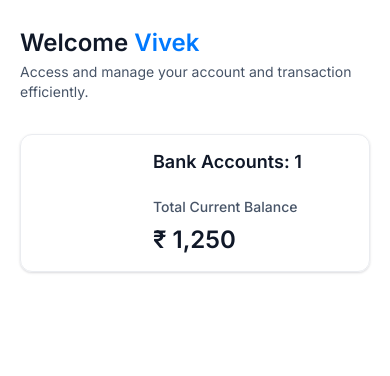
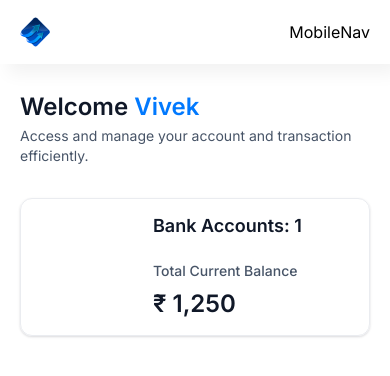
Before and after one commit to viveksawant11/Finance_Hub, a Next.js app: page / in a window 390 px wide. Shown: the top 376 px of the page. Built offline with nearby package versions, Linux system fonts and the light colour scheme.

Commit message:
Implement mobile nav (start)

```diff
--- a/app/(root)/layout.tsx
+++ b/app/(root)/layout.tsx
@@ -1,4 +1,6 @@
+import MobileNav from "@/components/MobileNav";
 import Sidebar from "@/components/Sidebar";
+import Image from "next/image";
 
 export default function RootLayout({
   children,
@@ -10,7 +12,17 @@ export default function RootLayout({
   return (
     <main className="flex h-screen w-full font-inter">
       <Sidebar user={loggedIn} />
-      {children}
+
+      <div className="flex size-full flex-col">
+        <div className="root-layout">
+          <Image src="/icons/logo.svg" width={30} height={30} alt="menu icon" />
+
+          <div>
+            <MobileNav user={loggedIn} />
+          </div>
+        </div>
+        {children}
+      </div>
     </main>
   );
 }
--- /dev/null
+++ b/components/MobileNav.tsx
@@ -0,0 +1,8 @@
+import { ModuleBuildInfo } from "next/dist/build/webpack/loaders/get-module-build-info";
+import React from "react";
+
+const MobileNav = ({ user }: MobileNavProps) => {
+  return <div>MobileNav</div>;
+};
+
+export default MobileNav;
--- a/components/Sidebar.tsx
+++ b/components/Sidebar.tsx
@@ -13,13 +13,13 @@ const Sidebar = ({ user }: SidebarProps) => {
     <section className="sidebar">
       <nav className="flex flex-col gap-4">
         {/* Logo */}
-        <Link href="/" className="flex items-center gap-2 mb-6 py-4">
+        <Link href="/" className="flex items-center gap-2 mb-6 py-4 px-4">
           <Image
             src="/icons/logo.svg"
             width={34}
             height={34}
             alt="Finance Hub logo"
-            className="size-[24px] max-xl:size-14"
+            className="size-[35px] max-xl:size-14"
           />
           <h1 className="sidebar-logo text-lg font-semibold">Finance Hub</h1>
         </Link>
```
